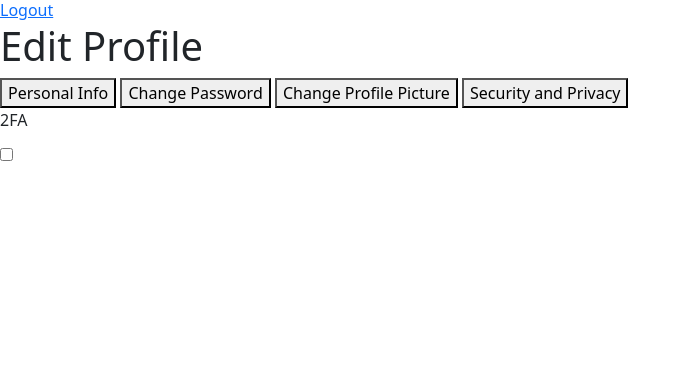
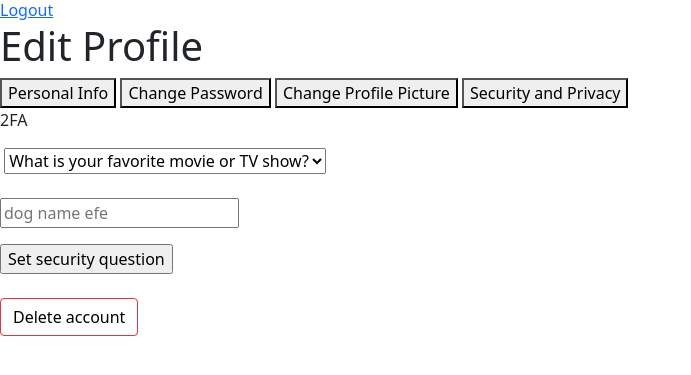
Before and after one commit to Othman-Alhalab/belConnect, a PHP site: page /editProfile.php in a window 1280 px wide, after a click on "Security and Privacy". Shown: the part 26-401 px from the top of the page, without its empty margins (0-691 px from the left). Run offline with PHP 8.4, Linux system fonts and the light colour scheme; the visitor is signed in with stand-in values (Sample User, id 1).

Commit message:
secret questions o skit

```diff
--- a/dev/editProfile.php
+++ b/dev/editProfile.php
@@ -4,6 +4,7 @@
 	$error_change_profile_picture = "";
 	$security_and_privacy = "";
 	$error_personal_info = "";
+	$error_2fa = "";
     if(isset($_SESSION['username'])):?>
 
 
@@ -11,7 +12,9 @@
 		require "./config.php";
 
 
-
+	function myfun(){
+		echo "hello";
+	}
 
 
 	if($_SERVER['REQUEST_METHOD'] == 'POST'){
@@ -128,16 +131,30 @@
 
 
 		}elseif($tabname == "security_and_privacy"){
-			$fa2 = $_POST['flexSwitchCheckDefault'];
+			$question = $_POST['question'];
+			$answer = $_POST['answer'];
+			$tru = true;
 
-			if(isset($_COOKIE["TwoFA"])) {
-				if($_COOKIE["TwoFA"] == "true"){
+			$stmt = $conn->prepare("SELECT * FROM user_secret_questions");
+			$stmt->execute();
+			$stmt->store_result();
 
-				}elseif($_COOKIE["TwoFA"] == "false"){
-
+			if($stmt->num_rows == 0){
+				if(!empty($answer)){
+					$register_answer = $conn->prepare("INSERT INTO user_secret_questions (active_status, user_id, question, answer) VALUES (?, ?, ?, ?)");
+					$register_answer->bind_param("ssss", $tru, $_SESSION['id'], $question, $answer);
+					if($register_answer -> execute() === true){
+						$error_2fa = "shit was added nice!";
+					}
+				}
+				else{
+					$error_2fa = "pls enter an answer";
 				}
 			}
-
+			else{
+				// at least one row returned, set error message
+				$error_2fa = "you already have a secret question set!";
+			}
 		}
 
 
@@ -227,26 +244,21 @@
 
 	<form action="" method="post" id="security_and_privacy">
 		<p>2FA</p>
-		<label class="switch">
-			<input type="checkbox" id="tglSwitch">
-			<span class="slider round"></span>
-		</label>
 
-		<br>
-		<br>
-		<br>
-		<div id="myForm" style="display:none;">
+		<div id="myForm">
 		<label for="question"></label>
 
-			<select id="question">
+			<select id="question" name="question">
 			<option value="show">What is your favorite movie or TV show?</option>
 			<option value="born">In what city or town were you born?</option>
 			<option value="pet">What was the name of your first pet?</option>
 			</select>
 			<br>
 			<br>
+
 			<input type="text" name="answer" id="answer" placeholder="dog name efe">
-			<input type="submit" value="Set security question">
+			<p><?php echo $error_2fa?></p>
+			<input type="submit" value="Set security question" id="question_submit">
 			<br>
 			<br>
 			<button type="button" class="btn btn-outline-danger"><a href="./deleteAccount.php" style="text-decoration: none; color: black;">Delete account</a></button>
@@ -255,16 +267,7 @@
 
 
 	<script>
-  var toggleSwitch = document.getElementById("tglSwitch");
-  var myForm = document.getElementById("myForm");
 
-  toggleSwitch.addEventListener("click", function() {
-    if (toggleSwitch.checked) {
-      myForm.style.display = "block";
-    } else {
-      myForm.style.display = "none";
-    }
-  });
 </script>
 
 	<script>
```
Also changed, not shown: BelConnectDB/db.sql (+9 -7 lines), README.md.
